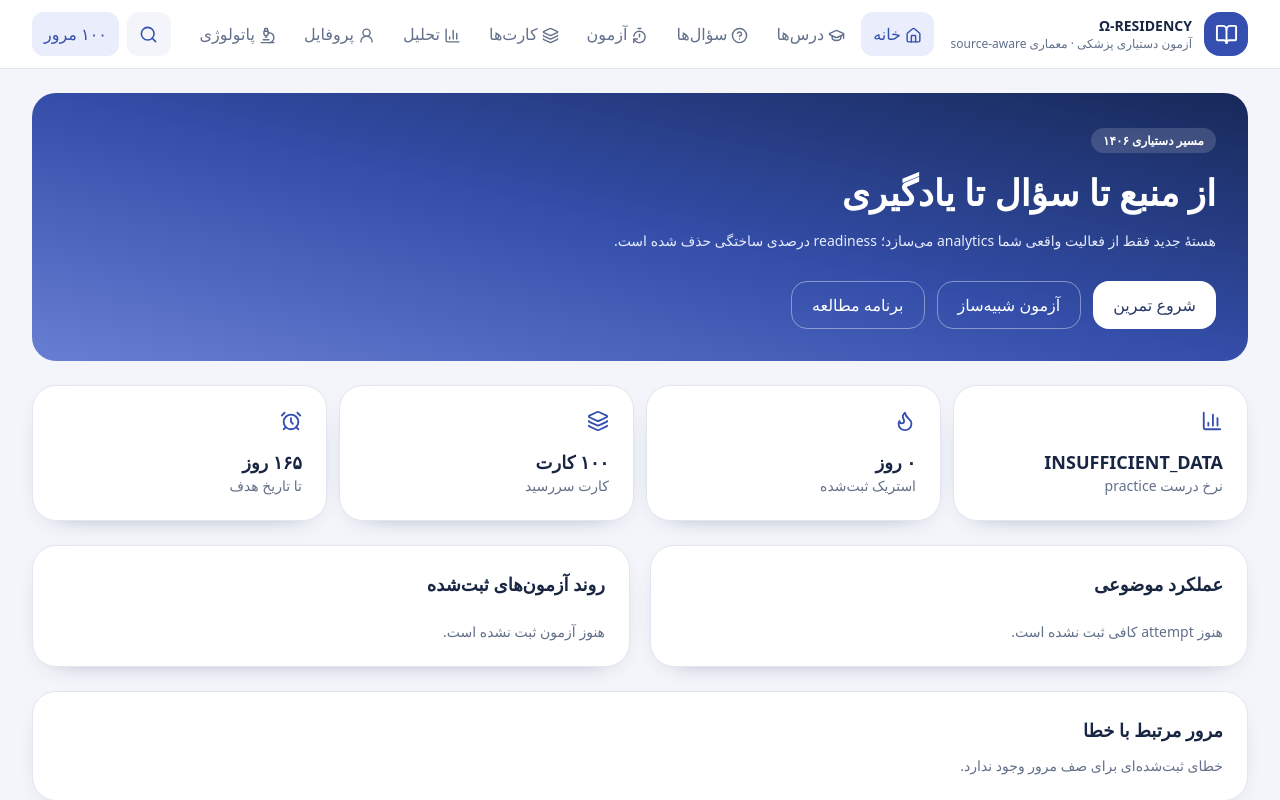
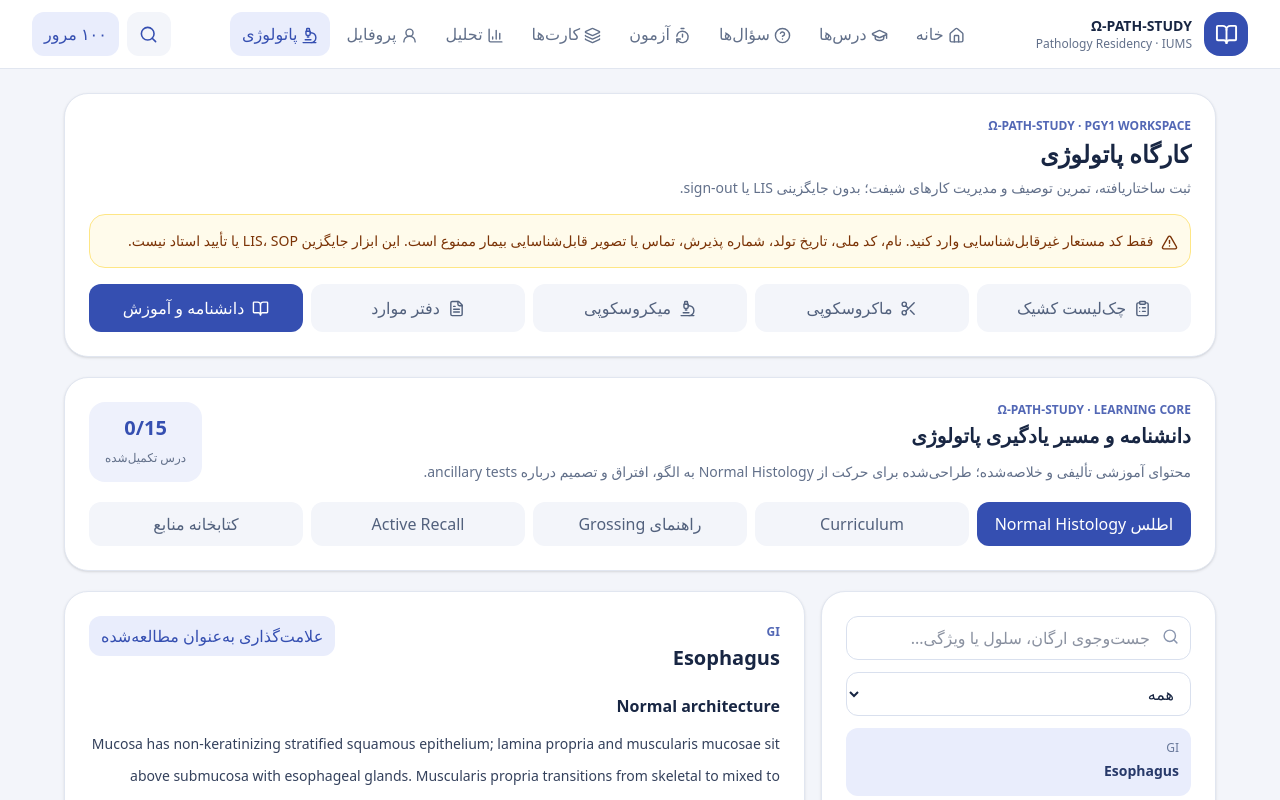
Before and after one commit to yasindowlat1376-sudo/Omega-residency-, a React (Vite) app: page / in a window 1280 px wide. Shown: the top 800 px of the page. Built offline with nearby package versions, Linux system fonts and the light colour scheme.

Commit message:
Make pathology residency the application landing screen

```diff
--- a/src/App.tsx
+++ b/src/App.tsx
@@ -24,11 +24,11 @@ const secondary='min-h-11 rounded-2xl border border-[#d9e0ee] bg-white px-4 text
 function Empty({title,detail}:{title:string;detail:string}){return <div className={`${panel} py-12 text-center`} role="status"><CircleHelp className="mx-auto text-[#8995ae]" size={36}/><h2 className="mt-4 font-extrabold">{title}</h2><p className="mt-2 text-sm text-[#62708a]">{detail}</p></div>}
 
 export default function App(){
- const {state,ready,update}=useResidencyStore(); const [tab,setTab]=useState<Tab>('dashboard'); const [topic,setTopic]=useState('همه'); const [cardTopic,setCardTopic]=useState('همه'); const [notice,setNotice]=useState('');
+ const {state,ready,update}=useResidencyStore(); const [tab,setTab]=useState<Tab>('pathology'); const [topic,setTopic]=useState('همه'); const [cardTopic,setCardTopic]=useState('همه'); const [notice,setNotice]=useState('');
  const go=(p:Tab)=>{setTab(p);window.scrollTo({top:0,behavior:'smooth'})}; const notify=(t:string)=>{setNotice(t);window.setTimeout(()=>setNotice(''),4000)}; const due=state.cards.filter(c=>c.due<=localDate()).length;
  useEffect(()=>{void guidelineSeed},[]);
  const nav=[['dashboard','خانه',Home],['learn','درس‌ها',GraduationCap],['questions','سؤال‌ها',CircleHelp],['exam','آزمون',TimerReset],['cards','کارت‌ها',Layers3],['analytics','تحلیل',BarChart3],['profile','پروفایل',UserRound],['pathology','پاتولوژی',Microscope]] as const;
- return <div className="min-h-screen bg-[#f3f5fa] text-[#182643]"><header className="sticky top-0 z-30 border-b border-[#e1e6f0] bg-white/95 backdrop-blur"><div className="mx-auto flex w-full max-w-7xl items-center justify-between gap-2 px-4 py-3 sm:px-6 lg:px-8"><button data-testid="brand-home" onClick={()=>go('dashboard')} className="flex min-w-0 items-center gap-3 text-right"><span className="grid size-11 shrink-0 place-items-center rounded-2xl bg-[#354fb1] text-white"><BookOpen size={23}/></span><span className="min-w-0"><b className="block truncate text-sm">Ω-RESIDENCY</b><small className="block text-xs text-[#62708a]">آزمون دستیاری پزشکی · معماری source-aware</small></span></button><nav className="hidden gap-1 xl:flex">{nav.map(([id,label,Icon])=><button data-testid={`nav-${id}`} key={id} onClick={()=>go(id)} className={`min-h-11 rounded-xl px-3 text-sm font-bold ${tab===id?'bg-[#e9edfc] text-[#354fb1]':'text-[#62708a] hover:bg-[#f3f5fa]'}`}><Icon className="ml-1 inline" size={17}/>{label}</button>)}</nav><div className="flex items-center gap-2"><button data-testid="open-global-search" onClick={()=>go('search')} className="grid size-11 place-items-center rounded-xl bg-[#f3f5fa] text-[#354fb1]" aria-label="جست‌وجو"><Search size={19}/></button><button data-testid="header-due-cards" onClick={()=>go('cards')} className="shrink-0 rounded-xl bg-[#e9edfc] px-3 py-2 text-xs font-bold text-[#354fb1]">{fa(due)} مرور</button></div></div></header>
+ return <div className="min-h-screen bg-[#f3f5fa] text-[#182643]"><header className="sticky top-0 z-30 border-b border-[#e1e6f0] bg-white/95 backdrop-blur"><div className="mx-auto flex w-full max-w-7xl items-center justify-between gap-2 px-4 py-3 sm:px-6 lg:px-8"><button data-testid="brand-home" onClick={()=>go('dashboard')} className="flex min-w-0 items-center gap-3 text-right"><span className="grid size-11 shrink-0 place-items-center rounded-2xl bg-[#354fb1] text-white"><BookOpen size={23}/></span><span className="min-w-0"><b className="block truncate text-sm">Ω-PATH-STUDY</b><small className="block text-xs text-[#62708a]">Pathology Residency · IUMS</small></span></button><nav className="hidden gap-1 xl:flex">{nav.map(([id,label,Icon])=><button data-testid={`nav-${id}`} key={id} onClick={()=>go(id)} className={`min-h-11 rounded-xl px-3 text-sm font-bold ${tab===id?'bg-[#e9edfc] text-[#354fb1]':'text-[#62708a] hover:bg-[#f3f5fa]'}`}><Icon className="ml-1 inline" size={17}/>{label}</button>)}</nav><div className="flex items-center gap-2"><button data-testid="open-global-search" onClick={()=>go('search')} className="grid size-11 place-items-center rounded-xl bg-[#f3f5fa] text-[#354fb1]" aria-label="جست‌وجو"><Search size={19}/></button><button data-testid="header-due-cards" onClick={()=>go('cards')} className="shrink-0 rounded-xl bg-[#e9edfc] px-3 py-2 text-xs font-bold text-[#354fb1]">{fa(due)} مرور</button></div></div></header>
  <main className="mx-auto w-full max-w-7xl px-4 pb-28 pt-6 sm:px-6 lg:px-8">{!ready?<Empty title="در حال بازیابی داده‌ها" detail="state محلی و داده‌های نسخهٔ قبلی در حال بررسی است."/>:<>{tab==='dashboard'&&<Dashboard state={state} due={due} go={go} setTopic={setTopic} setCardTopic={setCardTopic}/>} {tab==='learn'&&<StudyGuide onOpenQuestions={(t)=>{setTopic(specialties.includes(t as Specialty)?t:'داخلی');go('questions')}}/>} {tab==='questions'&&<Questions state={state} update={update} topic={topic} setTopic={setTopic} onWrong={(t)=>{setCardTopic(t);go('cards')}}/>} {tab==='exam'&&<Exam state={state} update={update} notify={notify}/>} {tab==='cards'&&<Cards state={state} update={update} category={cardTopic} setCategory={setCardTopic} notify={notify}/>} {tab==='analytics'&&<Analytics state={state}/>} {tab==='review-queue'&&<ReviewQueue state={state} setTopic={setTopic} go={go}/>} {tab==='study-plan'&&<StudyPlan state={state}/>} {tab==='sources'&&<Sources/>} {tab==='guidelines'&&<Guidelines state={state}/>} {tab==='search'&&<GlobalSearch state={state}/>} {tab==='profile'&&<Profile state={state} update={update} notify={notify}/>} {tab==='pathology'&&<PathologyWorkspace value={state.pathology} onChange={(pathology)=>update(d=>({...d,pathology}),'PATHOLOGY_UPDATED')} notify={notify}/>}</>}</main>
  <nav className="fixed bottom-0 z-30 w-full border-t border-[#e1e6f0] bg-white/95 px-1 pb-[env(safe-area-inset-bottom)] pt-1 backdrop-blur lg:hidden"><div className="mx-auto flex max-w-2xl justify-around">{nav.map(([id,label,Icon])=><button data-testid={`mobile-nav-${id}`} key={id} onClick={()=>go(id)} className={`min-h-14 min-w-0 flex-1 rounded-xl px-1 py-1 text-[11px] font-bold ${tab===id?'bg-[#e9edfc] text-[#354fb1]':'text-[#62708a]'}`}><Icon className="mx-auto mb-1" size={19}/>{label}</button>)}</div></nav>{notice&&<div data-testid="toast" role="status" className="fixed bottom-20 left-4 z-50 max-w-[calc(100%-2rem)] rounded-2xl bg-[#182643] px-4 py-3 text-sm text-white lg:bottom-6">{notice}</div>}</div>
 }
```
